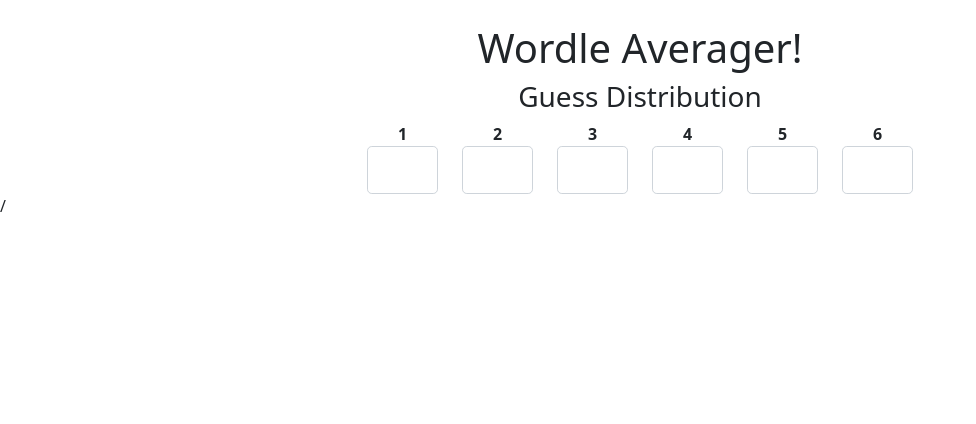
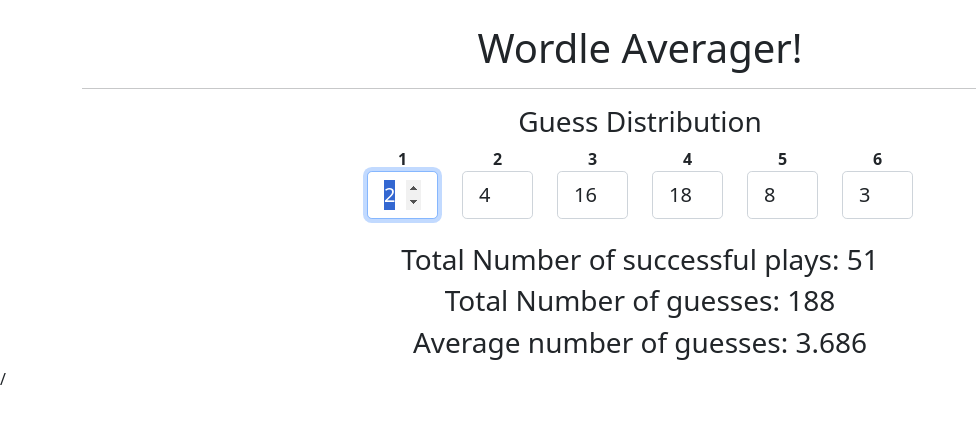
Before and after one commit to notmarkmiranda/wordle-average, a Vue app: page / in a window 1280 px wide. Shown: the top 424 px of the page, without its empty margins (0-976 px from the left). Built offline with nearby package versions, Linux system fonts and the light colour scheme.

Commit message:
Add MVP calculator

```diff
--- a/src/components/GuessInputField.vue
+++ b/src/components/GuessInputField.vue
@@ -1,7 +1,14 @@
 <template>
   <div class="col-1">
     <label><strong>{{ label }}</strong></label>
-    <input type="text" class="form-control form-control-lg">
+    <input
+      :ref="refName"
+      type="number"
+      placeholder="0"
+      v-model="inputVal"
+      @focus="$event.target.select()"
+      class="form-control form-control-lg"
+    >
   </div>
 </template>
 
@@ -9,10 +16,46 @@
 export default {
   name: 'GuessInputField',
   props: {
+    value: {
+      type: Number,
+      default: 0
+    },
     label: {
       type: String,
       required: true,
     },
+    index: {
+      type: Number,
+      required: true,
+    }
+  },
+  computed: {
+    inputVal: {
+      get() {
+        return this.value
+      },
+      set(val) {
+        console.log('HELP', val);
+        this.$emit('input', {val: val, index: this.index})
+      }
+    },
+    refName() {
+      if (this.index == 0) {
+        return 'firstInput'
+      } else {
+        return 'other'
+      }
+    }
+  },
+  methods: {
+    focusInput() {
+      if (this.$refs.firstInput) {
+        this.$refs.firstInput.focus()
+      }
+    }
+  },
+  mounted() {
+    this.focusInput()
   }
 }
 </script>
--- a/src/components/WordleAverager.vue
+++ b/src/components/WordleAverager.vue
@@ -1,14 +1,22 @@
 <template>
   <div class="mt-4 text-center">
     <h1>Wordle Averager!</h1>
+    <hr />
     <h3>Guess Distribution</h3>
-    <div class="row justify-content-center">
-      <guess-input-field label="1" />
-      <guess-input-field label="2" />
-      <guess-input-field label="3" />
-      <guess-input-field label="4" />
-      <guess-input-field label="5" />
-      <guess-input-field label="6" />
+    <div class="row justify-content-center mb-4">
+      <guess-input-field
+        v-for="(guess, index) in guessDistribution"
+        :key="index"
+        :index="index"
+        :label="(index + 1).toString()"
+        :value="guessDistribution[index]"
+        @input="setGuess"
+      />
+    </div>
+    <div class="col">
+      <h3>Total Number of successful plays: {{ numberOfPlays }}</h3>
+      <h3>Total Number of guesses: {{ sumOfGuesses }}</h3>
+      <h3>Average number of guesses: {{average}}</h3>
     </div>
   </div>
 </template>
@@ -19,5 +27,33 @@
 export default {
   name: 'WordleAverager',
   components: { GuessInputField },
+  data() {
+    return {
+      guessDistribution: [2, 4, 16, 18, 8, 3]
+    }
+  },
+  computed: {
+    numberOfPlays() {
+      return this.guessDistribution.reduce((acc, val) => acc + val, 0)
+    },
+    sumOfGuesses() {
+      return this.guessDistribution.reduce((acc, val, index) => acc + ((index + 1) * val), 0)
+    },
+    average() {
+      return (this.sumOfGuesses / this.numberOfPlays).toFixed(3)
+    },
+    computeRef(index) {
+      if (index==0) {
+        return 'first'
+      } else {
+        return 'other'
+      }
+    }
+  },
+  methods: {
+    setGuess(obj) {
+      this.guessDistribution[obj.index] = obj.val
+    },
+  },
 }
 </script>
```
